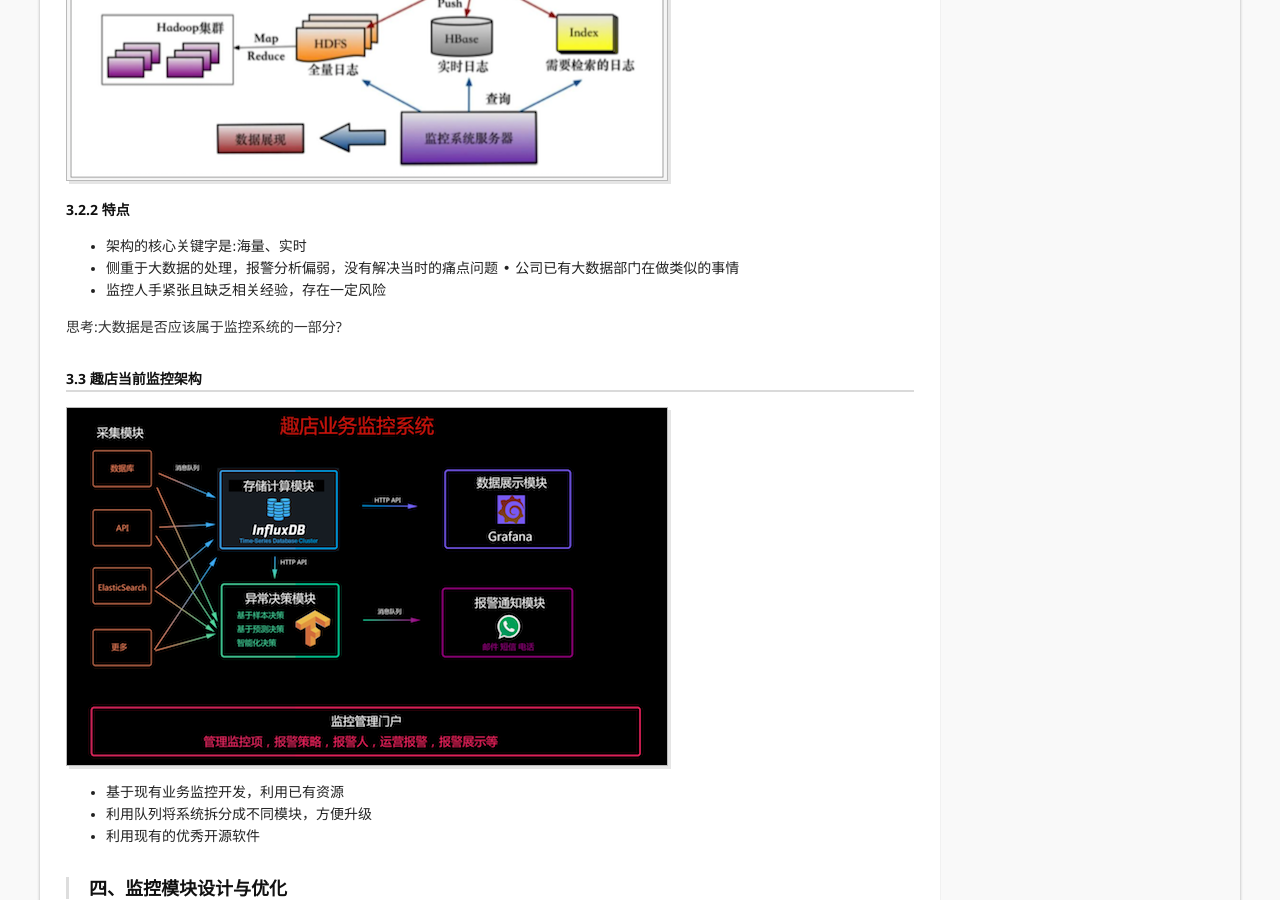
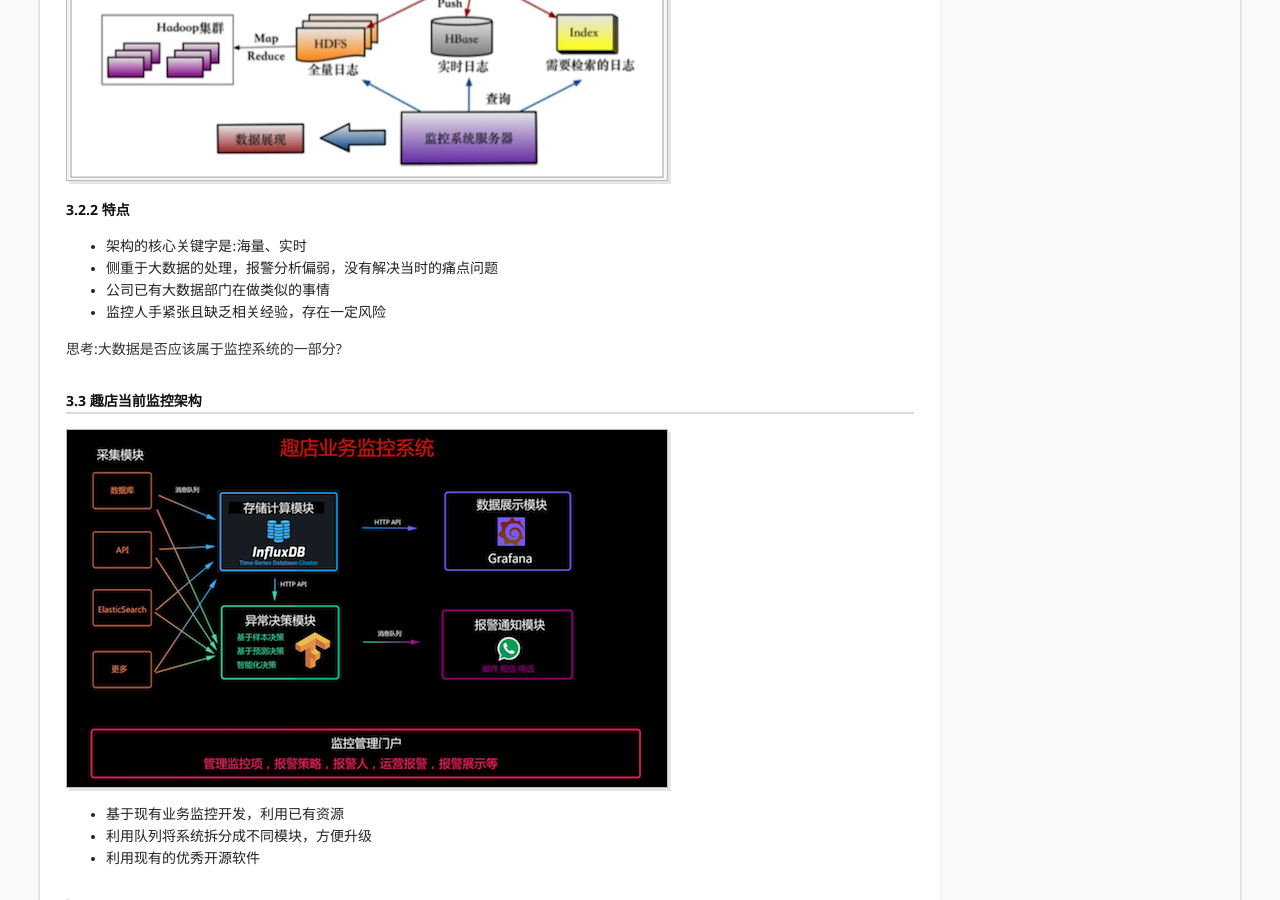
Before and after one commit to qit-team/qit-team.github.io, a Jekyll site: the page built from _posts/2017-01-18-business-alarm-system.md, in a window 1280 px wide and 900 px high, scrolled down 1510 px. Built offline with Jekyll 4.4.1, drawn with Linux system fonts in a browser that asks for light colours.

Commit message:
优化文章

```diff
--- a/_posts/2017-01-18-business-alarm-system.md
+++ b/_posts/2017-01-18-business-alarm-system.md
@@ -38,7 +38,8 @@ digest: 理想很丰满，现实很骨感，线上业务系统，绝对不会万
 
 #### 3.2.2 特点
 * 架构的核心关键字是:海量、实时
-* 侧重于大数据的处理，报警分析偏弱，没有解决当时的痛点问题 • 公司已有大数据部门在做类似的事情
+* 侧重于大数据的处理，报警分析偏弱，没有解决当时的痛点问题
+* 公司已有大数据部门在做类似的事情
 * 监控人手紧张且缺乏相关经验，存在一定风险
 
 思考:大数据是否应该属于监控系统的一部分?
```
